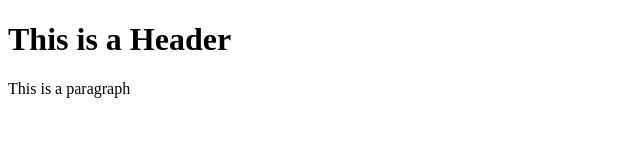
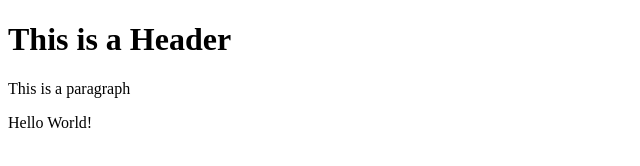
Before and after one commit to milesdiperi/git-test, a website: page index.html in a window 1280 px wide. Shown: the full height of the page, 0-640 px from the left. Drawn offline with Linux system fonts and the light colour scheme.

Commit message:
using NPM

```diff
--- a/index.html
+++ b/index.html
@@ -3,5 +3,6 @@
     <body>
         <h1>This is a Header</h1>
         <p>This is a paragraph</p>
+        <p>Hello World!</p>
     </body>
 </html>
```
Also changed, not shown: package.json (added, +24 -0 lines), 2 other files.
